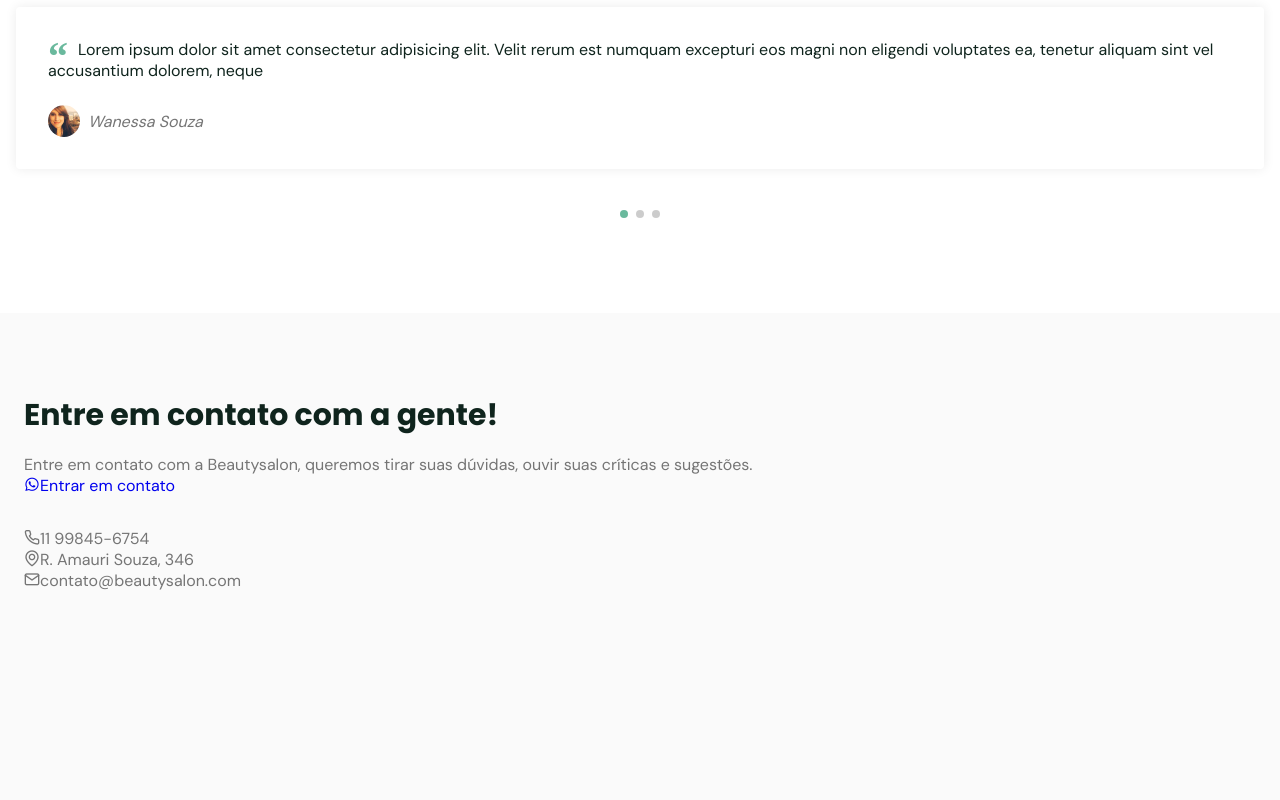
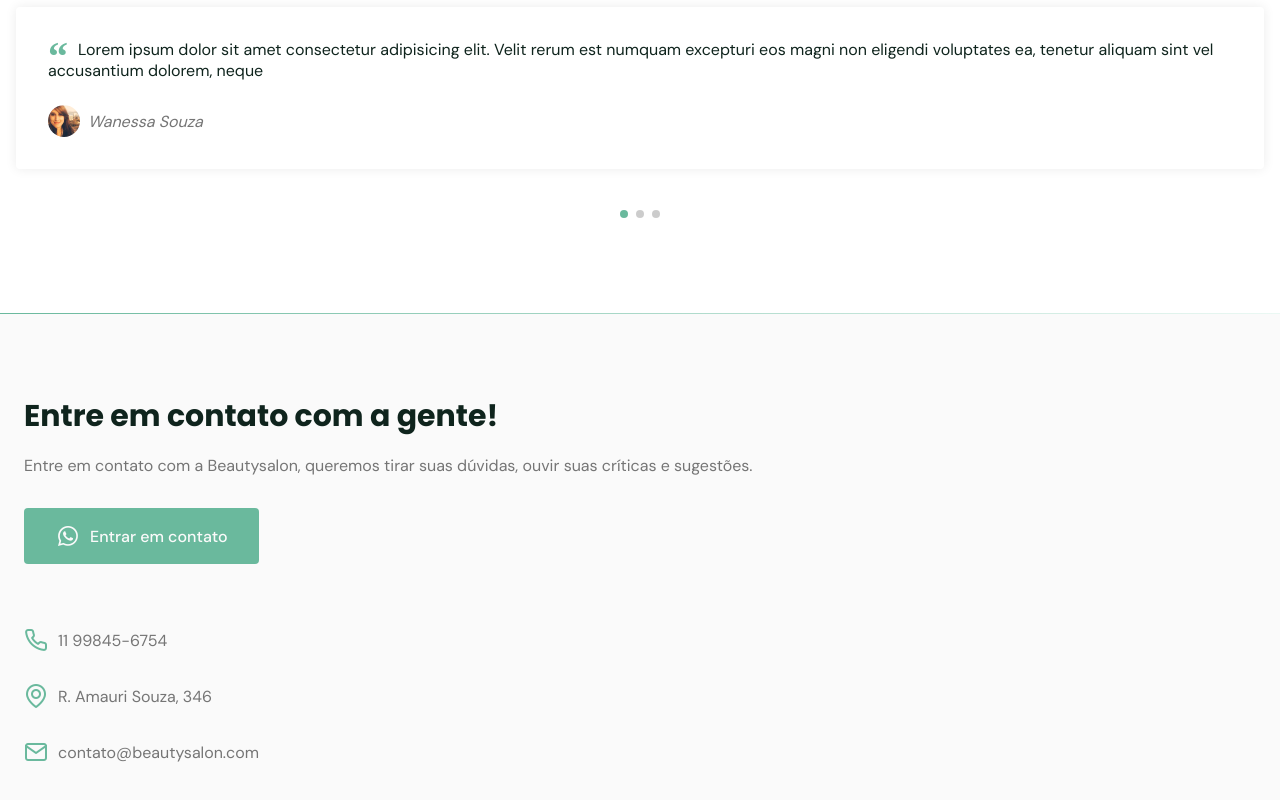
Before and after one commit to pauloWeslleY/prejeto-Origin-nlw, a plain HTML site: page index.html in a window 1280 px wide. Shown: the part 4280-5080 px from the top of the page. Before the commit the page ends 4951 px from the top, so only its background shows below. Drawn offline with nearby package versions, Linux system fonts and the light colour scheme; files whose address does not match are found by name.

Commit message:
nlw-06-origin estilo contact finalizado

```diff
--- a/index.html
+++ b/index.html
@@ -67,6 +67,7 @@
 					</div>
 				</div>
 			</section>
+			<!-- TODO: Divider -->
 			<div class="divider-1"></div>
 			<!-- NOTE: About -->
 			<section class="section" id="about">
@@ -105,6 +106,7 @@
 					</div>
 				</div>
 			</section>
+			<!-- TODO: Divider -->
 			<div class="divider-2"></div>
 			<!-- NOTE: Services -->
 			<section class="section" id="services">
@@ -149,6 +151,7 @@
 					</div>
 				</div>
 			</section>
+			<!-- TODO: Divider -->
 			<div class="divider-1"></div>
 			<!-- NOTE: Testimonials -->
 			<section class="section" id="testimonials">
@@ -222,6 +225,8 @@
 					</div>
 				</div>
 			</section>
+			<!-- TODO: Divider -->
+			<div class="divider-2"></div>
 			<!-- NOTE: Contact -->
 			<section class="section" id="contact">
 				<div class="container grid">
@@ -231,11 +236,13 @@
 							Entre em contato com a Beautysalon, queremos tirar suas
 							dúvidas, ouvir suas críticas e sugestões.
 						</p>
-						<a href="#"><i class="icon-whatsapp"></i>Entrar em contato</a>
+						<a href="#" class="button"
+							><i class="icon-whatsapp"></i>Entrar em contato</a
+						>
 					</div>
 					<!-- NOTE: Links -->
 					<div class="links">
-						<ul>
+						<ul class="grid">
 							<li><i class="icon-phone"></i>11 99845-6754</li>
 							<li><i class="icon-map-pin"></i>R. Amauri Souza, 346</li>
 							<li><i class="icon-mail"></i>contato@beautysalon.com</li>
--- a/style.css
+++ b/style.css
@@ -424,3 +424,31 @@ nav.show div.icon-close {
 .swiper-pagination-bullet-active {
 	background-color: var(--base-color);
 }
+
+/*=== TODO: CONTACT ===*/
+#contact .grid {
+	gap: 4rem;
+}
+
+#contact .text p {
+	margin-bottom: 2rem;
+}
+
+#contact .button i,
+#contact ul li i {
+	font-size: 1.5rem;
+	margin-right: 0.625rem;
+}
+
+#contact ul.grid {
+	gap: 2rem;
+}
+
+#contact ul li {
+	display: flex;
+	align-items: center;
+}
+
+#contact ul li i {
+	color: var(--base-color);
+}
```
